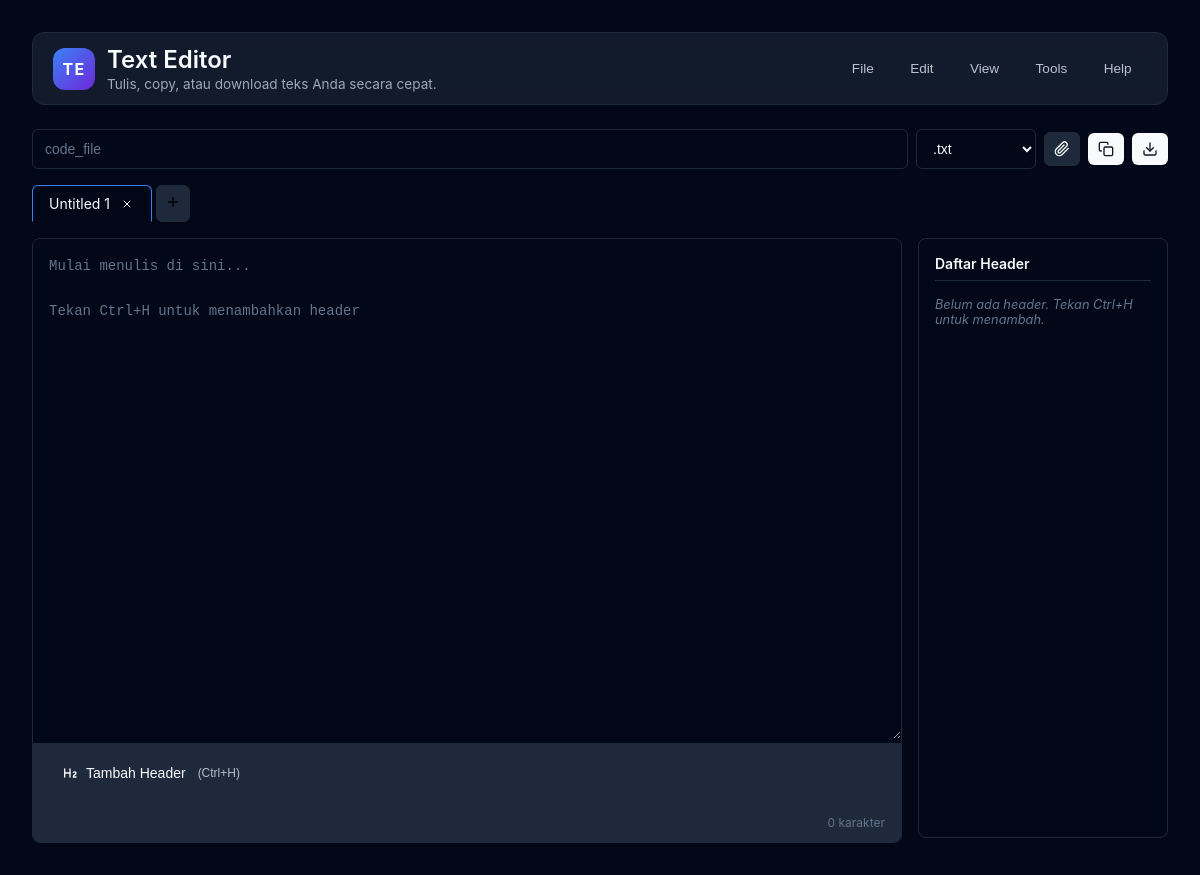
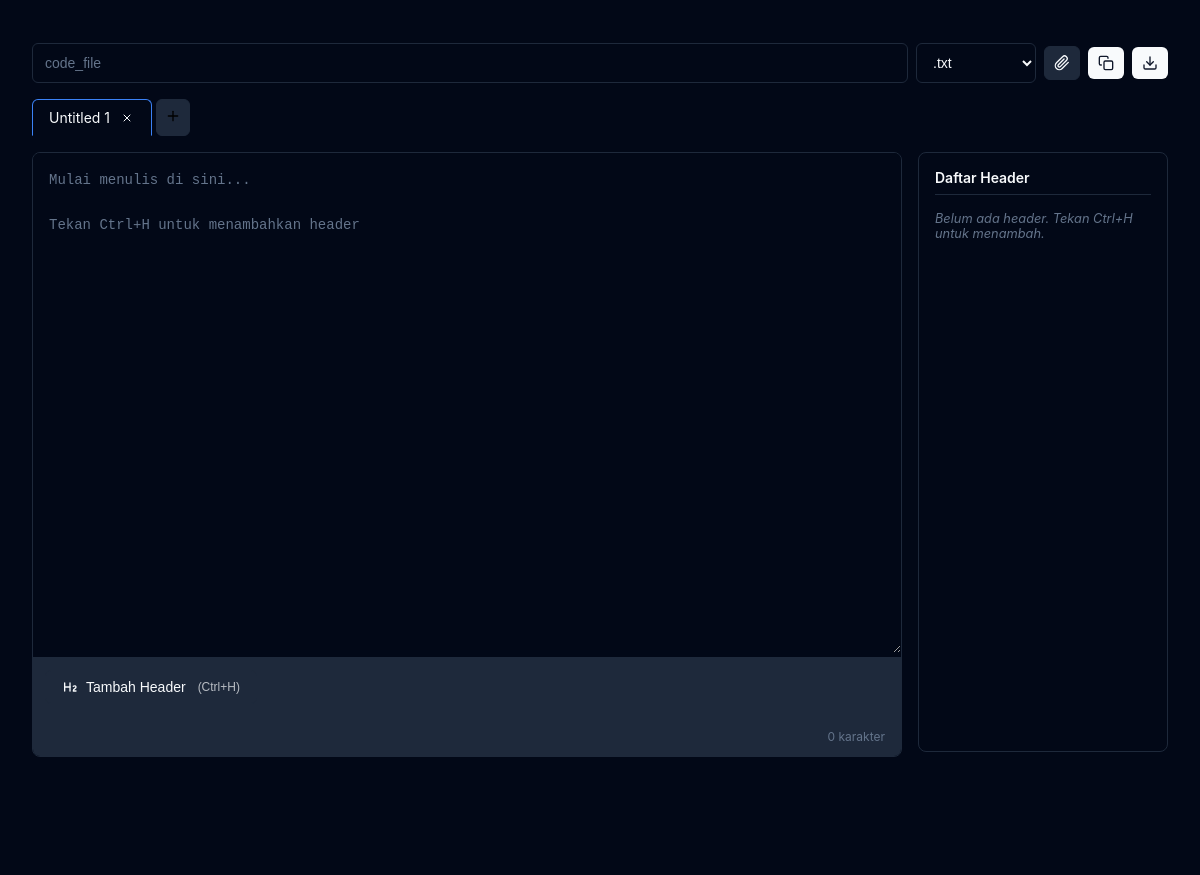
Before and after one commit to r021n/editor-desktop, an Electron app: page index.html in a window 1200 px wide. After the commit the page ends 800 px from the top, so only its background shows below. Drawn offline with Linux system fonts and the light colour scheme.

Commit message:
refactor: clean up HTML and JavaScript code for better readability

```diff
--- a/index.html
+++ b/index.html
@@ -27,88 +27,6 @@
         width: 100%;
         max-width: 1200px;
         background: hsl(222.2, 84%, 4.9%);
-      }
-
-      .app-bar {
-        display: flex;
-        align-items: center;
-        justify-content: space-between;
-        gap: 1rem;
-        padding: 0.75rem 1.25rem;
-        background: hsla(217.2, 32.6%, 17.5%, 0.6);
-        border: 1px solid hsl(217.2, 32.6%, 17.5%);
-        border-radius: 0.75rem;
-        margin-bottom: 1.5rem;
-        position: sticky;
-        top: 1.5rem;
-        backdrop-filter: blur(12px);
-        z-index: 10;
-      }
-
-      .branding {
-        display: flex;
-        align-items: center;
-        gap: 0.75rem;
-        flex: 1;
-        min-width: 0;
-      }
-
-      .branding-logo {
-        width: 42px;
-        height: 42px;
-        border-radius: 12px;
-        background: linear-gradient(
-          135deg,
-          hsl(217.2, 91.2%, 59.8%),
-          hsl(263.4, 70%, 50.4%)
-        );
-        display: grid;
-        place-items: center;
-        font-weight: 700;
-        color: hsl(210, 40%, 98%);
-        letter-spacing: 0.08em;
-      }
-
-      .branding-text h1 {
-        font-size: 1.5rem;
-        font-weight: 600;
-        color: hsl(210, 40%, 98%);
-        margin-bottom: 0.15rem;
-      }
-
-      .branding-text p {
-        color: hsl(215.4, 16.3%, 66.9%);
-        font-size: 0.85rem;
-        white-space: nowrap;
-        overflow: hidden;
-        text-overflow: ellipsis;
-      }
-
-      .menu-bar {
-        display: flex;
-        align-items: center;
-        gap: 0.35rem;
-        flex-wrap: wrap;
-        justify-content: flex-end;
-      }
-
-      .menu-item {
-        background: transparent;
-        border: 1px solid transparent;
-        color: hsl(215.4, 16.3%, 76.9%);
-        font-size: 0.85rem;
-        font-weight: 500;
-        padding: 0.35rem 0.9rem;
-        border-radius: 999px;
-        cursor: pointer;
-        transition: all 0.2s ease;
-      }
-
-      .menu-item:hover,
-      .menu-item:focus-visible {
-        color: hsl(210, 40%, 98%);
-        border-color: hsl(217.2, 91.2%, 59.8%);
-        background: hsla(217.2, 91.2%, 59.8%, 0.1);
       }
 
       .top-actions {
@@ -551,21 +469,6 @@
       }
 
       @media (max-width: 1024px) {
-        .app-bar {
-          flex-direction: column;
-          align-items: flex-start;
-          position: static;
-        }
-
-        .branding-text p {
-          white-space: normal;
-        }
-
-        .menu-bar {
-          width: 100%;
-          justify-content: flex-start;
-        }
-
         .editor-container {
           flex-direction: column-reverse;
         }
@@ -580,10 +483,6 @@
       @media (max-width: 640px) {
         body {
           padding: 1rem;
-        }
-
-        .header h1 {
-          font-size: 1.5rem;
         }
 
         textarea {
@@ -615,23 +514,6 @@
   </head>
   <body>
     <div class="container">
-      <header class="app-bar" aria-label="Menu utama aplikasi">
-        <div class="branding">
-          <div class="branding-logo" aria-hidden="true">TE</div>
-          <div class="branding-text">
-            <h1>Text Editor</h1>
-            <p>Tulis, copy, atau download teks Anda secara cepat.</p>
-          </div>
-        </div>
-        <nav class="menu-bar" aria-label="Navigasi utama">
-          <button class="menu-item" type="button">File</button>
-          <button class="menu-item" type="button">Edit</button>
-          <button class="menu-item" type="button">View</button>
-          <button class="menu-item" type="button">Tools</button>
-          <button class="menu-item" type="button">Help</button>
-        </nav>
-      </header>
-
       <div class="top-actions">
         <div class="filename-input-wrapper">
           <input
```
Also changed, not shown: main.js (+8 -12 lines).
